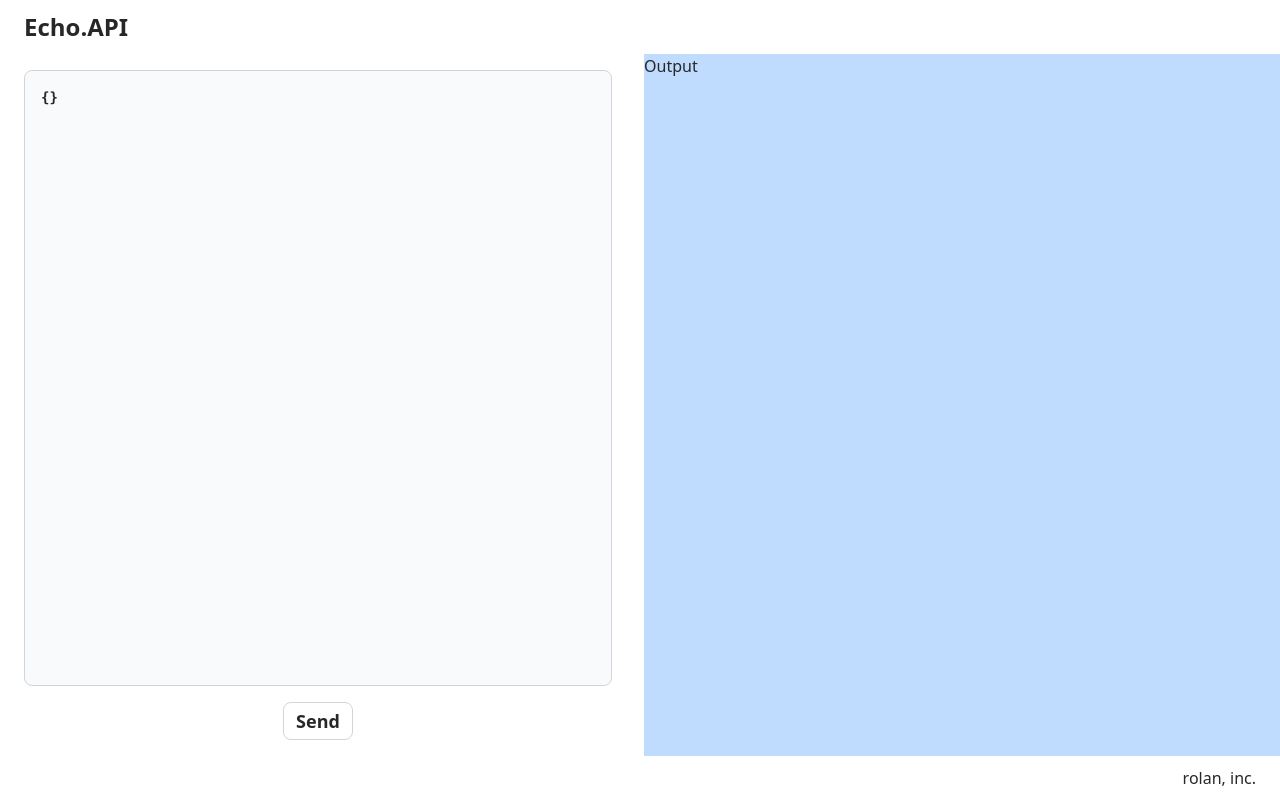
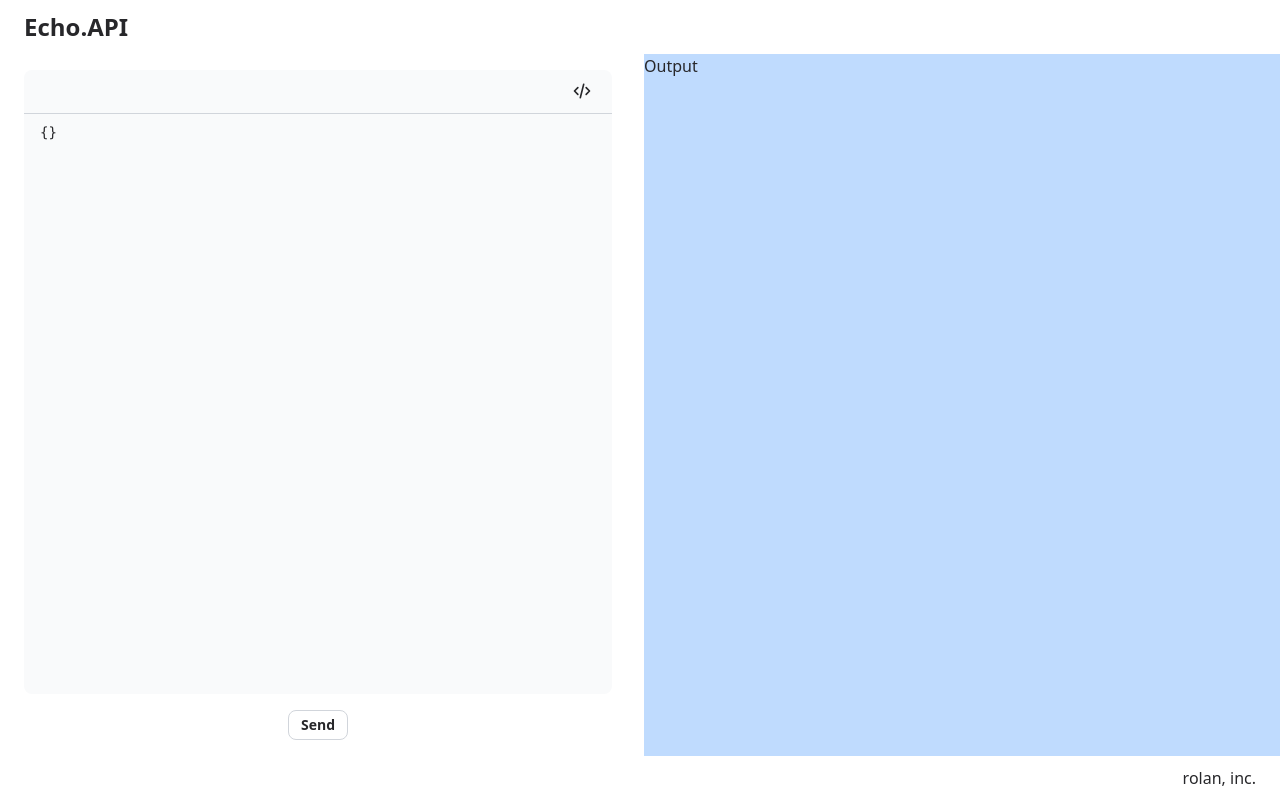
Before and after one commit to rolaninc/echo-api, a Next.js app: page / in a window 1280 px wide. Built offline with nearby package versions, Linux system fonts and the light colour scheme.

Commit message:
feat(client): replace json editor
I have to admit that the editor component I struggled to create is obviously redundant and has bad usability😩.
the auto formatting feature was especially not a good idea.
...so I delete it and rewrite with plane textarea.

```diff
--- a/src/components/@ui/Editor.tsx
+++ /dev/null
@@ -1,128 +0,0 @@
-import { useCallback, useEffect, useRef, useState } from 'react'
-import {
-  getCurrentCursorPosition,
-  setCursorPosition,
-} from '../../utils/text-selection'
-
-type Props = {
-  text?: string
-  placeholder?: string
-  onChange?: (text: string) => void
-  validationInterval?: number
-}
-
-const Editor = (props: Props) => {
-  const text = props.text ?? ''
-  const placeholder = props.placeholder ?? ''
-  const onChange = props.onChange ?? ((_: string) => {})
-  const interval = props.validationInterval ?? 1000
-  const ref = useRef<HTMLDivElement>(null)
-
-  const [value, setValue] = useState(text)
-  const [initialValue, setInitialValue] = useState(text)
-  const [message, setMessage] = useState(text)
-
-  const validate = useCallback(() => {
-    if (value.length === 0) {
-      return
-    }
-
-    try {
-      const data = JSON.parse(value)
-      const input = ref.current
-      if (input) {
-        const offset = getCurrentCursorPosition()
-        const text = JSON.stringify(data, undefined, 2)
-        if (text !== '{}') {
-          input.innerText = text
-          if (offset && offset > 0) {
-            setCursorPosition(input, Math.min(offset, text.length))
-          }
-          onChange(text)
-        }
-      }
-    } catch (e) {
-      setMessage(e.message)
-    }
-  }, [value])
-
-  const onKeyDown = (e) => {
-    // convert tab to 2 spaces
-    if (e.key === 'Tab' && e.keyCode !== 229) {
-      e.preventDefault()
-      const selection = window.getSelection()
-      if (selection && selection.rangeCount > 0) {
-        const range = selection.getRangeAt(0)
-        const tab = document.createElement('span')
-        tab.style.whiteSpace = 'pre'
-        tab.innerText = '  '
-        range.insertNode(tab)
-        range.setStartAfter(tab)
-        range.setEndAfter(tab)
-        selection.removeAllRanges()
-        selection.addRange(range)
-      }
-    }
-  }
-
-  const onInput = () => {
-    const input = ref.current
-    if (input) {
-      setValue(input.innerText)
-    }
-  }
-
-  useEffect(() => {
-    onChange(value)
-
-    if (message !== '') {
-      setMessage('')
-    }
-    const timeout = setTimeout(() => validate(), interval)
-    return () => {
-      clearTimeout(timeout)
-    }
-  }, [value])
-
-  useEffect(() => {
-    const div = ref.current
-    if (div) {
-      div.innerText = initialValue
-    }
-  }, [initialValue])
-
-  useEffect(() => {
-    setInitialValue(text)
-  }, [text])
-
-  return (
-    <div className="relative h-full">
-      <div
-        ref={ref}
-        placeholder={placeholder}
-        contentEditable
-        onInput={onInput}
-        onKeyDown={onKeyDown}
-        className="
-        p-4 rounded-lg h-full overflow-auto empty:before:content-[attr(placeholder)]
-        border border-color
-        font-mono font-bold text-sm whitespace-pre-wrap
-        secondary-background-color
-        empty:before:text-gray-400 dark:empty:before:text-gray-400
-        "
-      />
-      {message && (
-        <div
-          className="
-          absolute left-[8px] bottom-[8px] w-[calc(100%-16px)] p-1 rounded-lg flex justify-center items-center
-          bg-destructive-500 dark:bg-destructive-dark-500
-          "
-        >
-          <p className="text-white font-mono text-sm">{message}</p>
-        </div>
-      )}
-    </div>
-  )
-}
-
-export default Editor
--- a/src/components/@ui/Icon.tsx
+++ b/src/components/@ui/Icon.tsx
@@ -2,6 +2,7 @@ import {
   TbAlertCircle,
   TbAlertTriangle,
   TbCircleCheck,
+  TbCode,
   TbCopy,
   TbInfoCircle,
   TbX,
@@ -9,6 +10,7 @@ import {
 
 const _VARIANTS = {
   close: (css?: string) => <TbX className={css} />,
+  code: (css?: string) => <TbCode className={css} />,
   copy: (css?: string) => <TbCopy className={css} />,
 
   success: (css?: string) => <TbCircleCheck className={css} />,
--- a/src/components/demo/Form.tsx
+++ b/src/components/demo/Form.tsx
@@ -1,22 +1,28 @@
-import { useEffect } from 'react'
 import { useForm } from 'react-hook-form'
-import Editor from '../@ui/Editor'
+import Textarea from '../@ui/Textarea'
+import Icon from '../@ui/Icon'
+import Tooltip from '../@ui/Tooltip'
 
 export type Input = {
   body: string
 }
 
 type Props = {
+  shouldReset?: boolean
   onSubmit: (input: Input) => Promise<boolean>
 }
 
 const Form = (props: Props) => {
+  const { shouldReset } = props
   const {
     register,
     handleSubmit,
+    watch,
     setValue,
-    trigger,
-    formState: { isValid },
+    setError,
+    clearErrors,
+    reset,
+    formState: { isValid, errors },
   } = useForm<Input>({
     defaultValues: {
       body: '{}',
@@ -24,45 +30,101 @@ const Form = (props: Props) => {
   })
 
   const onSubmit = async (input) => {
-    const _ = await props.onSubmit(input)
+    const ret = await props.onSubmit(input)
+    if (ret && shouldReset) {
+      reset()
+    }
   }
 
-  useEffect(() => {
-    register('body', {
-      required: true,
-      validate: (body) => {
-        try {
-          JSON.parse(body)
-          return true
-        } catch (e) {}
-        return false
-      },
-    })
-  }, [register])
+  const body = watch('body')
+  const format = () => {
+    try {
+      const data = JSON.parse(body)
+      setValue('body', JSON.stringify(data, undefined, 2))
+    } catch (e) {}
+  }
+  const formatShortcut = (e) => {
+    if (e.key === 'f' && e.metaKey && e.shiftKey) {
+      format()
+    }
+  }
 
   return (
     <form
       onSubmit={handleSubmit(onSubmit)}
       className="px-6 py-4 h-full flex flex-col space-y-4"
     >
-      <div className="grow">
-        <Editor
-          text="{}"
-          placeholder="Input expected response from the api here..."
-          onChange={async (t) => {
-            setValue('body', t)
-            await trigger('body')
-          }}
+      {/*Editor*/}
+      <div className="grow rounded-lg secondary-background-color relative">
+        {/*Header*/}
+        <div className="w-full h-[44px] bg-transparent flex justify-end items-center border-b border-color px-4">
+          <div className="flex items-center space-x-2">
+            <Tooltip text="cmd + shift + f" className="!bg-sky-500">
+              <button
+                type="button"
+                onClick={format}
+                disabled={!isValid}
+                className="
+                p-1 rounded-lg disabled:opacity-25
+                enabled:hover:bg-gray-100 enabled:dark:hover:bg-gray-700
+                "
+              >
+                <Icon variant="code" className="w-[20px] h-[20px]" />
+              </button>
+            </Tooltip>
+          </div>
+        </div>
+
+        {/*Text Input*/}
+        <Textarea
+          {...register('body', {
+            required: true,
+            validate: (body?: string) => {
+              // Oops...Do I have to handle errors by myself??
+              clearErrors('body')
+              if (body) {
+                try {
+                  JSON.parse(body)
+                  return true
+                } catch (e) {
+                  setError('body', { type: 'format', message: e.message })
+                }
+              }
+              return false
+            },
+          })}
+          aria-invalid={errors.body ? 'true' : 'false'}
+          onKeyDown={formatShortcut}
+          className="
+          resize-none w-full h-[calc(100%-44px)] px-4 pb-4 pt-2 bg-transparent rounded-b-lg
+          font-mono text-sm
+          "
         />
+
+        {/*Error message*/}
+        {errors.body?.message && (
+          <div
+            className="
+          absolute left-[8px] bottom-[8px] w-[calc(100%-16px)] p-1 rounded-lg flex justify-center items-center
+          bg-destructive-500 dark:bg-destructive-dark-500
+          "
+          >
+            <p className="text-white font-mono text-sm">
+              {errors.body.message}
+            </p>
+          </div>
+        )}
       </div>
+
+      {/*Submit Button*/}
       <div className="flex justify-center items-center">
         <button
           type="submit"
           disabled={!isValid}
           className="
           px-3 py-1 rounded-lg border disabled:opacity-25
-          text-lg font-semibold text-color border-color
-          enabled:hover:bg-gray-100 enabled:dark:hover:bg-gray-800
+          text-sm font-semibold text-color border-color
+          enabled:hover:bg-gray-100 enabled:dark:hover:bg-gray-700
           enabled:transition enabled:transform enabled:hover:scale-125
           "
         >
```
